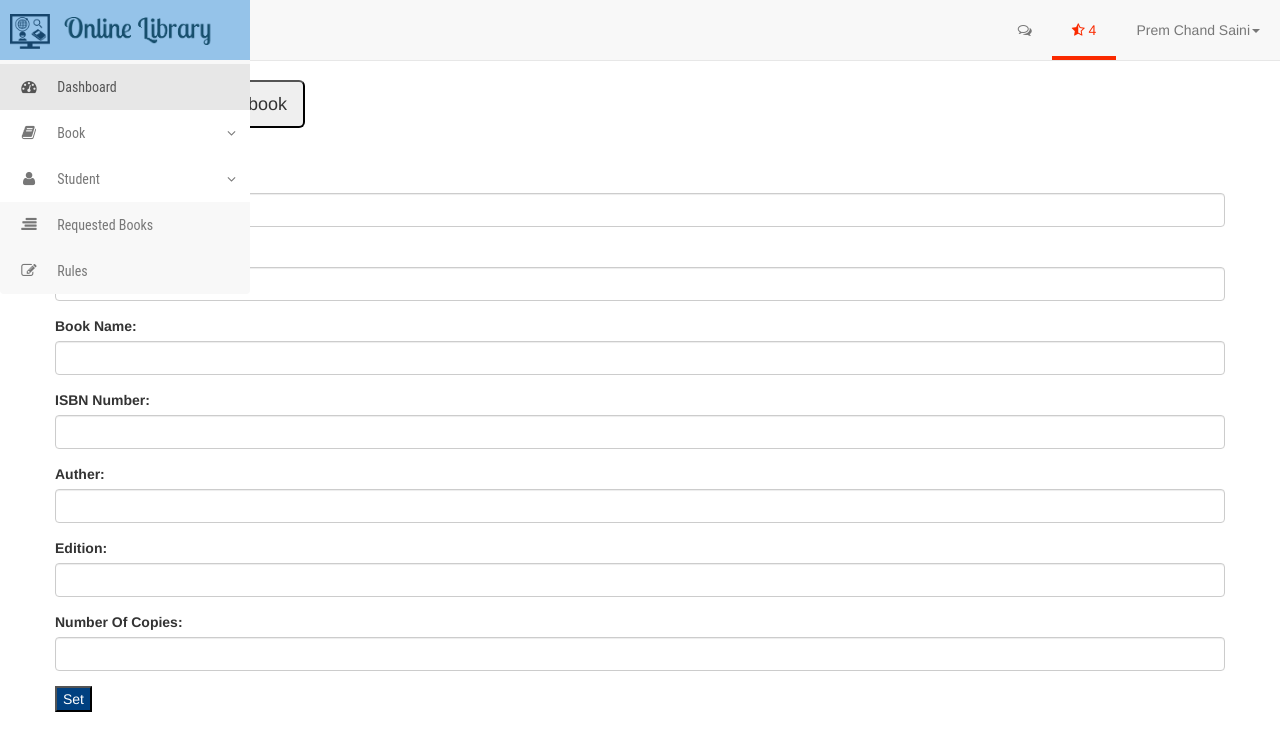
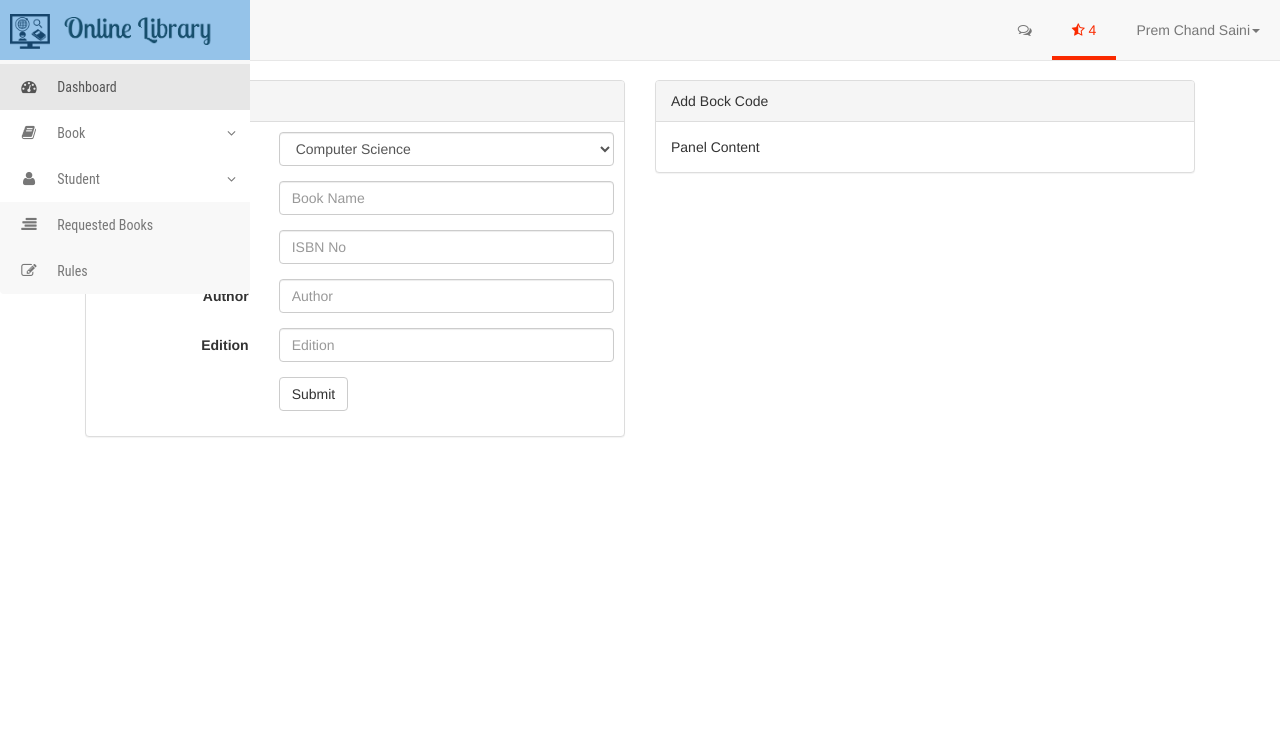
Before and after one commit to pcsaini/php, a PHP site: page /library/app/view/dashboard/add_book.php in a window 1280 px wide. Shown: the top 751 px of the page. Run offline with PHP 8.4, Linux system fonts and the light colour scheme; data comes from the database, SQL or seed files in the repository.

Commit message:
add book category

```diff
--- a/app/controller/resetpassword.php
+++ b/app/controller/resetpassword.php
@@ -9,7 +9,6 @@ if (empty($_POST) === false) {
         if (isset($_GET['email'], $_GET['generate_password']) === true) {
             $email = trim($_GET['email']);
             $generate_password = trim($_GET['generate_password']);
-
             $user_id = user_id_from_email($email);
             $user_data = user_data($user_id, 'username');
             change_password($user_id, $generate_password);
@@ -18,13 +17,9 @@ if (empty($_POST) === false) {
                 if (empty($_POST) === false) {
                     change_password($user_id, $_POST['new_password']);
                     header('Location: ../view/resetpassword.php?success');
-                } else {
-                    echo output_errors($errors);
                 }
                 ?>
             <?php }
-
-
         } else {
             header('Location: index.php');
             exit();
--- a/app/database/connect.php
+++ b/app/database/connect.php
@@ -1,6 +1,10 @@
 <?php
 $connect_error = 'sorry problems in connection';
+
 mysql_connect('localhost', 'root', '') or die($connect_error);
 mysql_select_db('library') or die($connect_error);
 
+/*mysql_connect('localhost','1230813','pcsaini.') or die($connect_error);
+mysql_select_db('1230813') or die($connect_error);*/
+
 ?>
--- a/app/database/helper_admin.php
+++ b/app/database/helper_admin.php
@@ -8,7 +8,10 @@ function view_cat()
     $results = (mysql_query($query));
     return $results;
 }
-
+function category_exists($cat_name){
+    $cat_name = trim($cat_name);
+    return (mysql_result(mysql_query("SELECT COUNT('book_category_id') FROM book_category WHERE  book_category_name= '$cat_name'"), 0) == 1) ? true : false;
+}
 function set_category($cat_name)
 {
     $query = mysql_query("insert into book_category ( book_category_name) values ('$cat_name')");
--- a/app/view/dashboard/add_book.php
+++ b/app/view/dashboard/add_book.php
@@ -18,11 +18,66 @@
         <?php
         include_once "navbar.php";
         include_once "sidebar.php";
+        require '../../database/helper_admin.php';
         //include_once "footer.php";
         ?>
         <div class="main-content container">
-            <button class="btn-lg" name="old_book" data-toggle="modal" data-target="#Modal1"> Increase number of book
-            </button>
+            <div class="col-lg-6 col-md-6 col-sm-12">
+                <div class="panel panel-default">
+                    <div class="panel-heading">Add New Book</div>
+                    <div class="panel-body" style="padding: 10px;">
+                        <form class="form-horizontal" action="../../controller/add_book.php" method="post" role="form">
+                            <div class="form-group">
+                                <label class="control-label col-sm-4" for="email">Book Category:</label>
+                                <div class="col-sm-8">
+                                    <?php $result = view_cat();?>
+                                    <select class="form-control" id="email" name="cat_name">
+                                        <?php while ($row = mysql_fetch_array($result)) {?>
+                                        <option value="<?php echo $row['book_category_name'] ?>"><?php echo $row['book_category_name'] ?></option>
+                                        <?php } ?>
+                                    </select>
+                                </div>
+                            </div>
+                            <div class="form-group">
+                                <label class="control-label col-sm-4" for="email">Book Name:</label>
+                                <div class="col-sm-8">
+                                    <input type="text" class="form-control" id="email" placeholder="Book Name" name="book_name">
+                                </div>
+                            </div>
+                            <div class="form-group">
+                                <label class="control-label col-sm-4" for="email">ISBN No.:</label>
+                                <div class="col-sm-8">
+                                    <input type="text" class="form-control" id="email" placeholder="ISBN No" name="isbn">
+                                </div>
+                            </div>
+                            <div class="form-group">
+                                <label class="control-label col-sm-4" for="email">Author</label>
+                                <div class="col-sm-8">
+                                    <input type="email" class="form-control" id="email" placeholder="Author" name="auther">
+                                </div>
+                            </div>
+                            <div class="form-group">
+                                <label class="control-label col-sm-4" for="email">Edition</label>
+                                <div class="col-sm-8">
+                                    <input type="email" class="form-control" id="email" placeholder="Edition" name="edition">
+                                </div>
+                            </div>
+                            <div class="form-group">
+                                <div class="col-sm-offset-4 col-sm-8">
+                                    <button type="submit" class="btn btn-default" name="set_new_book">Submit</button>
+                                </div>
+                            </div>
+                        </form>
+                    </div>
+                </div>
+            </div>
+            <div class="col-lg-6 col-md-6 col-sm-12">
+                <div class="panel panel-default">
+                    <div class="panel-heading">Add Bock Code</div>
+                    <div class="panel-body">Panel Content</div>
+                </div>
+            </div>
+
 
             <!-------------model class--------------------->
             <div id="Modal1" role="dialog" class="modal fade col">
@@ -35,76 +90,20 @@
                             </button>
                             <h4 class="modal-title">Add Book</h4>
                         </div>
-
-
                         <div class="modal-body ">
 
-                            <form action="../../controller/add_category.php" method="post">
+                            <form action="../../controller/add_book.php" method="post">
                                 <label> ISBN:</label>
                                 <input type="text" name="isbn" value=" "/>
                                 <label> Number of copies:</label>
                                 <input type="nunber" name="copies" value=" "/>
                                 <input type="submit" name="set_old_book" value="Set"
                                        style="background-color: #004080; color: #FFFFFF"/>
-
-
                             </form>
-
                         </div>
-
                     </div>
-
-
                 </div>
-
             </div>
-
-            <!---------------end model class------------------------->
-
-            <h4> Add New Book</h4>
-            <form action="../../controller/add_category.php" method="post" class="form-horizontal" role="form">
-                <div class="form-group">
-                    <label> Category Id:</label>
-                    <input type="text" class="form-control" name="cat_id"/>
-                </div>
-
-                <div class="form-group">
-                    <label> Book Id:</label>
-                    <input type="text" class="form-control" name="book_id"/>
-                </div>
-
-                <div class="form-group">
-                    <label> Book Name:</label>
-                    <input type="text" class="form-control" name="book_name"/>
-                </div>
-
-                <div class="form-group">
-                    <label> ISBN Number:</label>
-                    <input type="text" class="form-control" name="isbn"/>
-
-                </div>
-
-                <div class="form-group">
-                    <label> Auther:</label>
-                    <input type="text" class="form-control" name="auther"/>
-                </div>
-
-                <div class="form-group">
-                    <label> Edition:</label>
-                    <input type="text" class="form-control" name="edition"/>
-                </div>
-
-                <div class="form-group">
-                    <label> Number Of Copies:</label>
-                    <input type="text" class="form-control" name="copy"/>
-                </div>
-
-                <div class="form-group">
-                    <input type="submit" name="set_new_book" value="Set"
-                           style="background-color: #004080; color: #FFFFFF"/>
-                </div>
-            </form>
-
         </div>
 
     </div>
```
Also changed, not shown: app/controller/add_book.php (renamed from app/controller/add_category.php, +15 -7 lines), app/view/dashboard/book_cat.php (+46 -40 lines), 1 other file.
